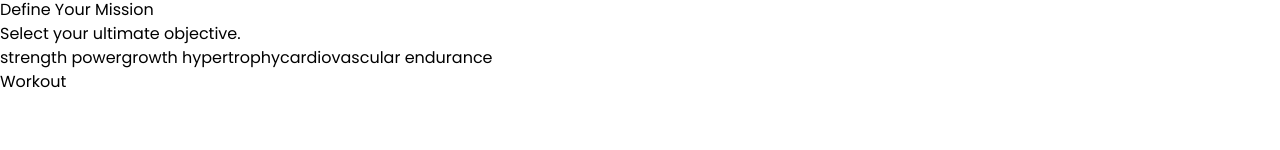
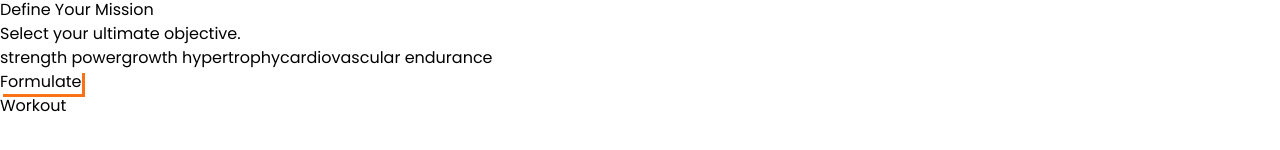
Before and after one commit to ZachTaylor2002/Fitness-Wizard, a React (Vite) app: page / in a window 1280 px wide. Shown: the part 386-536 px from the top of the page. Built offline with nearby package versions, Linux system fonts and the light colour scheme.

Commit message:
Using the Button component created, Made use of it to created the "Final Submission" button

```diff
--- a/src/components/Generator.jsx
+++ b/src/components/Generator.jsx
@@ -1,6 +1,7 @@
 import React, {useState} from 'react'
 import SectionWrapper from './SectionWrapper'
 import { SCHEMES, WORKOUTS } from '../utils/workout_info';
+import Button from './Button';
 
 function Header(props) {
   const { index, title, description } = props;
@@ -108,6 +109,10 @@ export default function Generator() {
 </div>
 </div>
 
+      <Button className='sdzsd' text={"Formulate"}/>
+
     </SectionWrapper>
+
+
   )
 }
```
